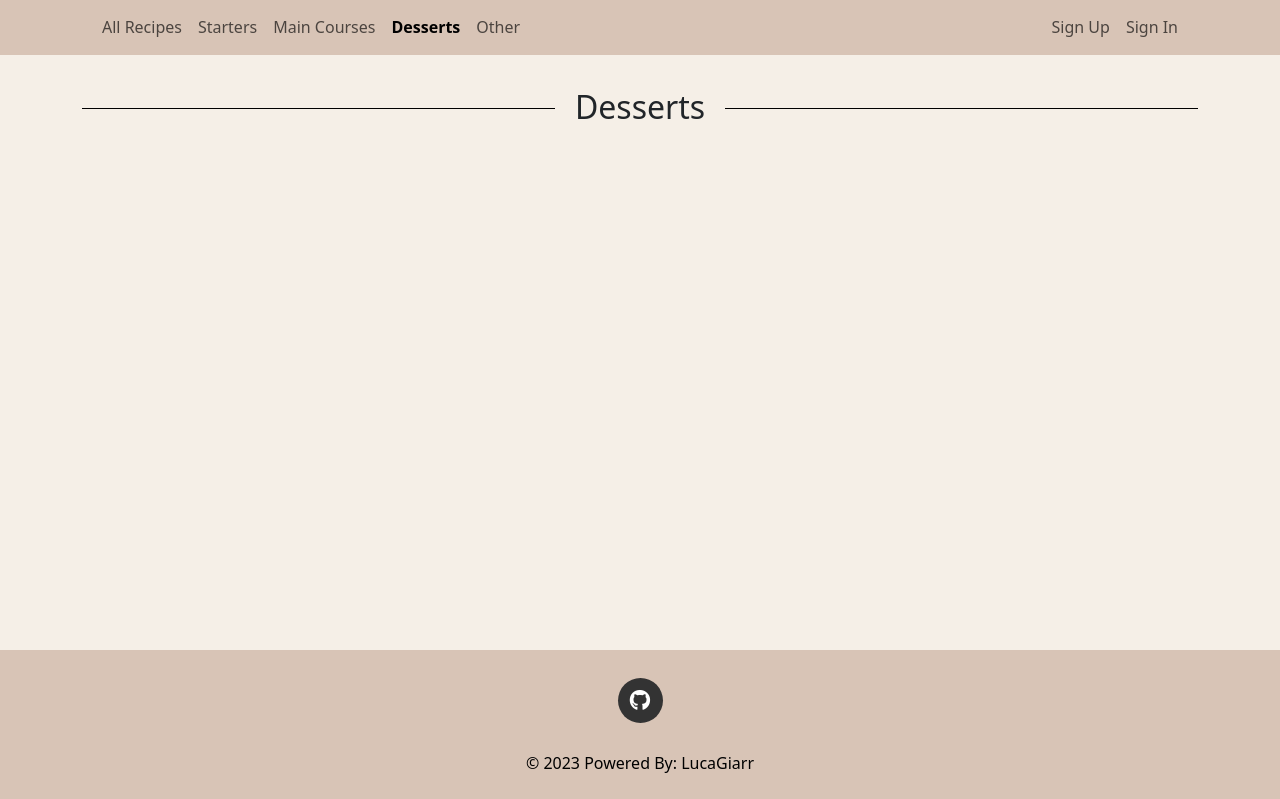
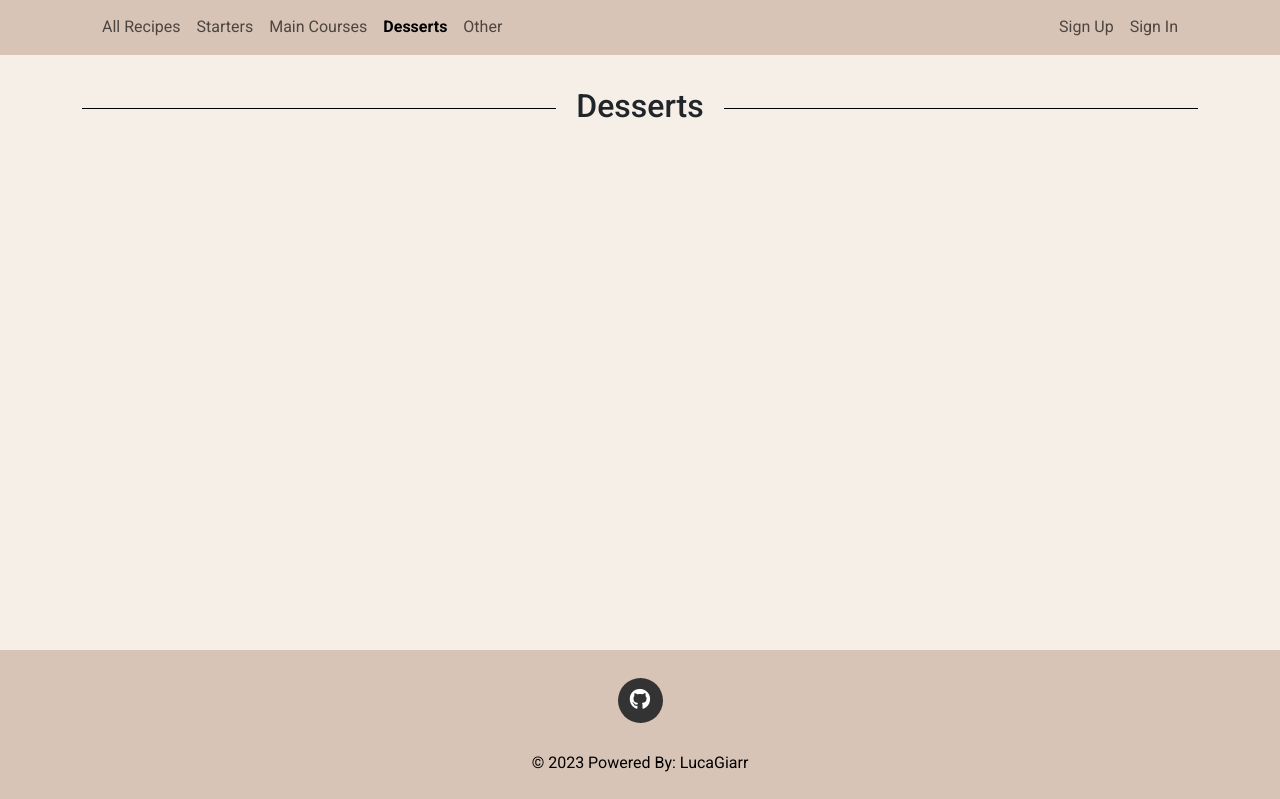
Before and after one commit to LucaGiarr/five-star-recipes, a Django app: page /desserts in a window 1280 px wide. Shown: the part 301-1100 px from the top of the page. Run offline with Django 3.2, Linux system fonts and the light colour scheme; data that the repository does not hold is empty; some libraries are stand-ins or nearby versions; grey boxes are pictures that could not be loaded.

Commit message:
specify font family

```diff
--- a/static/css/style.css
+++ b/static/css/style.css
@@ -1,3 +1,8 @@
+/* Fonts */
+* {
+    font-family: "Roboto", sans-serif;
+}
+
 .dropdown-menu {
     border: none;
 }
--- a/templates/base.html
+++ b/templates/base.html
@@ -13,13 +13,15 @@
     <script src="https://cdn.jsdelivr.net/npm/bootstrap@5.3.0-alpha3/dist/js/bootstrap.bundle.min.js"
         integrity="sha384-ENjdO4Dr2bkBIFxQpeoTz1HIcje39Wm4jDKdf19U8gI4ddQ3GYNS7NTKfAdVQSZe"
         crossorigin="anonymous"></script>
+    <link rel="preconnect" href="https://fonts.googleapis.com">
+    <link rel="preconnect" href="https://fonts.gstatic.com" crossorigin>
+    <link href="https://fonts.googleapis.com/css2?family=Roboto:wght@400;500;700&display=swap" rel="stylesheet">
     <link rel="stylesheet" href="{% static 'css/style.css' %}">
 </head>
 
 <body>
     <div class="row text-center">
         <a class=" navbar-brand" href="{% url 'home' %}">
-            <!-- <img src="{% static 'images/logo1-250x250.webp' %}" alt="website logo"> -->
             <img src="https://res.cloudinary.com/lu1725gia/image/upload/v1686407149/static/images/logo1-250x250.webp"
                 alt="website logo">
         </a>
```
